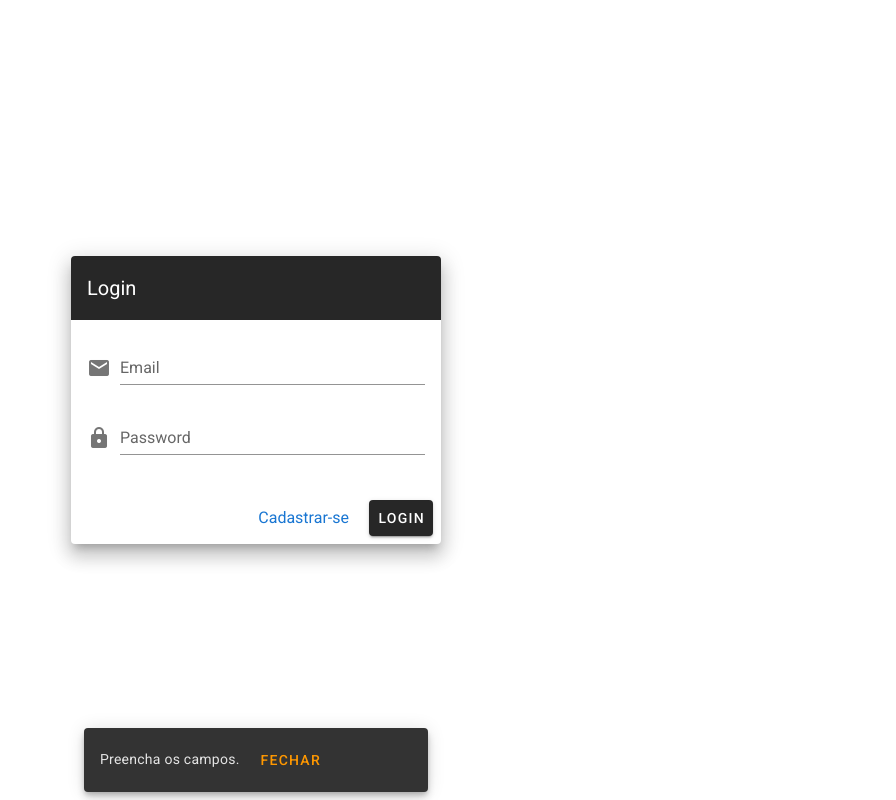
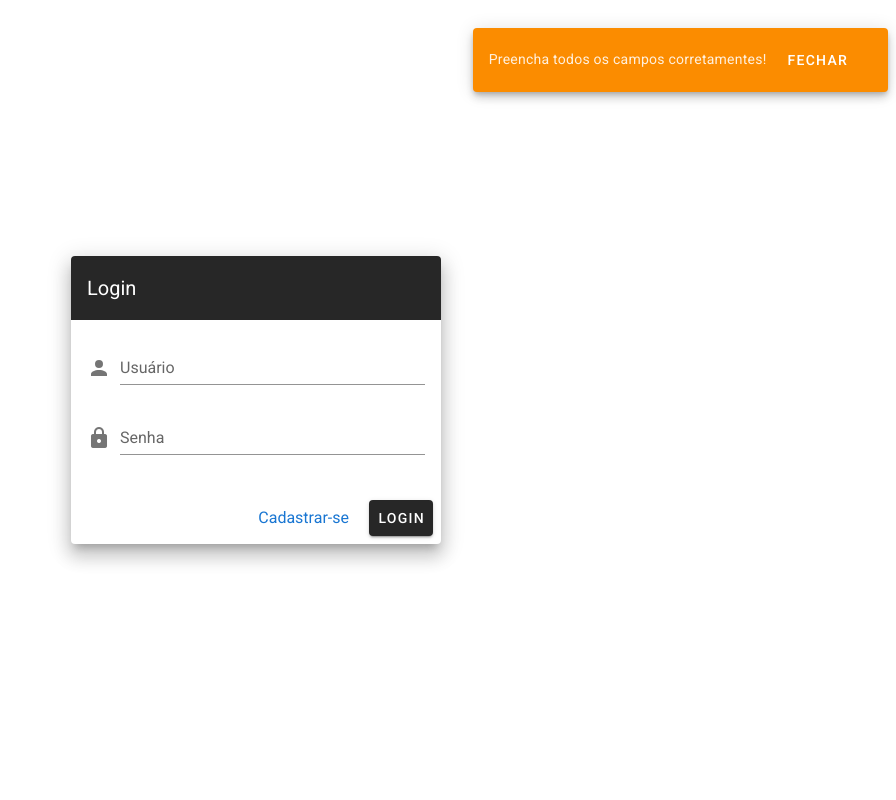
Before and after one commit to Williams25/estoque-ui, a Vue app: page / in a window 1280 px wide. Both pictures are taken after a click on the button "LOGIN". Shown: the whole page, without its empty margins (384-1280 px from the left). Built offline with nearby package versions, Linux system fonts and the light colour scheme.

Commit message:
Mensagem de erro atualizadas e snackbar adicionado

```diff
--- a/src/components/Login.vue
+++ b/src/components/Login.vue
@@ -14,17 +14,17 @@
                   <v-form @submit.prevent>
                     <v-text-field
                       id="user"
-                      label="Email"
-                      name="email"
-                      prepend-icon="mdi-email"
+                      label="Usuário"
+                      name="usuario"
+                      :prepend-icon="svgPath"
                       type="text"
-                      v-model="email"
+                      v-model="loginUsuario"
                     />
 
                     <v-text-field
                       id="password"
-                      label="Password"
-                      name="password"
+                      label="Senha"
+                      name="senha"
                       prepend-icon="mdi-lock"
                       type="password"
                       v-model="senha"
@@ -36,16 +36,20 @@
 
                   <router-link to="/cadastroUsuario" class="pr-5">Cadastrar-se</router-link>
 
-                  <v-btn
-                    class="v-button"
-                    color="dark"
-                    dark
-                    @click="validaLogin"
-                  >Login</v-btn>
+                  <v-btn class="v-button" color="dark" dark @click="validaLogin">Login</v-btn>
 
-                  <v-snackbar v-model="snackbar">
+                  <v-snackbar
+                    class="mt-5"
+                    v-model="snackbar"
+                    :color="color"
+                    :multi-line="mode === 'multi-line'"
+                    :right="x === 'right'"
+                    :timeout="timeout"
+                    :top="y === 'top'"
+                    :vertical="mode === 'vertical'"
+                  >
                     {{ text }}
-                    <v-btn color="orange" class="v-button" text @click="snackbar = false">Fechar</v-btn>
+                    <v-btn color="normal" class="v-button" text @click="snackbar = false">Fechar</v-btn>
                   </v-snackbar>
                 </v-card-actions>
               </v-card>
@@ -59,39 +63,44 @@
 
 <script>
 import Usuario from "../services/usuarios";
+import { mdiAccount } from '@mdi/js'
 export default {
   data: () => ({
+    svgPath: mdiAccount,
+    color: "success",
+    mode: "",
+    snackbar: false,
+    text: "",
+    timeout: 3000,
+    x: "right",
+    y: "top",
     valida: false,
-    snackbar: false,
     senha: "",
-    email: "",
-    text: "",
-    rota: {
-      login: ""
-    },
+    loginUsuario: "",
     usuario: []
   }),
 
   methods: {
     validaLogin() {
-      if (this.senha == "" || this.email == "") {
-        this.text = "Preencha os campos.";
+      if (this.senha == "" || this.loginUsuario == "") {
+        this.text = "Preencha todos os campos corretamentes!";
+        this.color = "warning";
         this.snackbar = true;
-      } else if (this.senha != "" && this.email != "") {
+      } else if (this.senha != "" && this.loginUsuario != "") {
         this.snackbar = false;
-        Usuario.login(this.email, this.senha)
+        Usuario.login(this.loginUsuario, this.senha)
           .then(res => {
             this.usuario = res.data;
-            localStorage['usuario'] = JSON.stringify({
+            localStorage["usuario"] = JSON.stringify({
               id: res.data.id
-            })
-            this.$router.push('/produto')
+            });
+            this.$router.push("/produto");
           })
           .catch(erro => {
             console.log(erro);
-            this.text = "Campos incorretos.";
+            this.text = "Erro ao realizar o login verifique usuario e senha";
+            this.color = "error";
             this.snackbar = true;
-            this.rota.login;
           });
       }
     }
```
